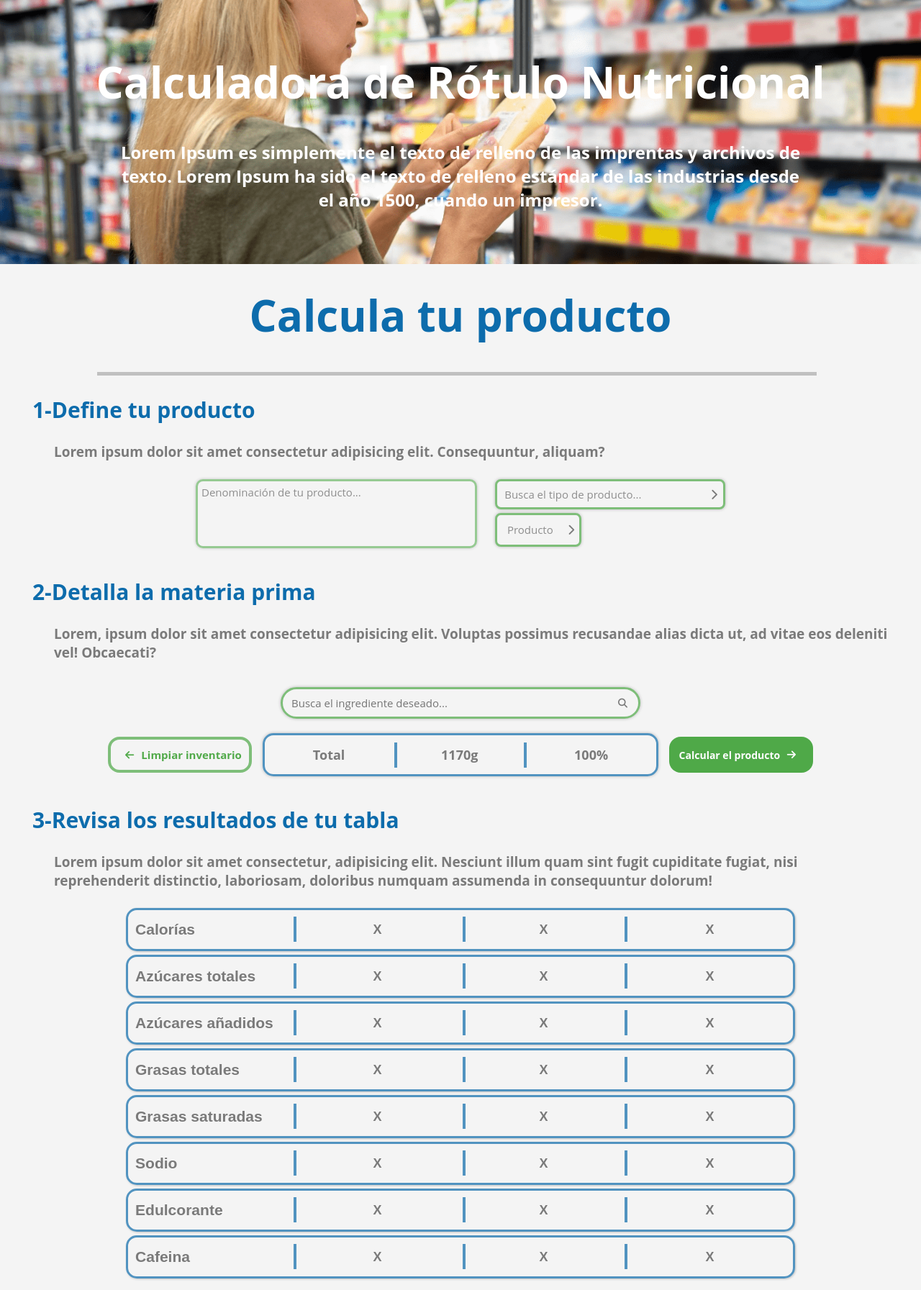
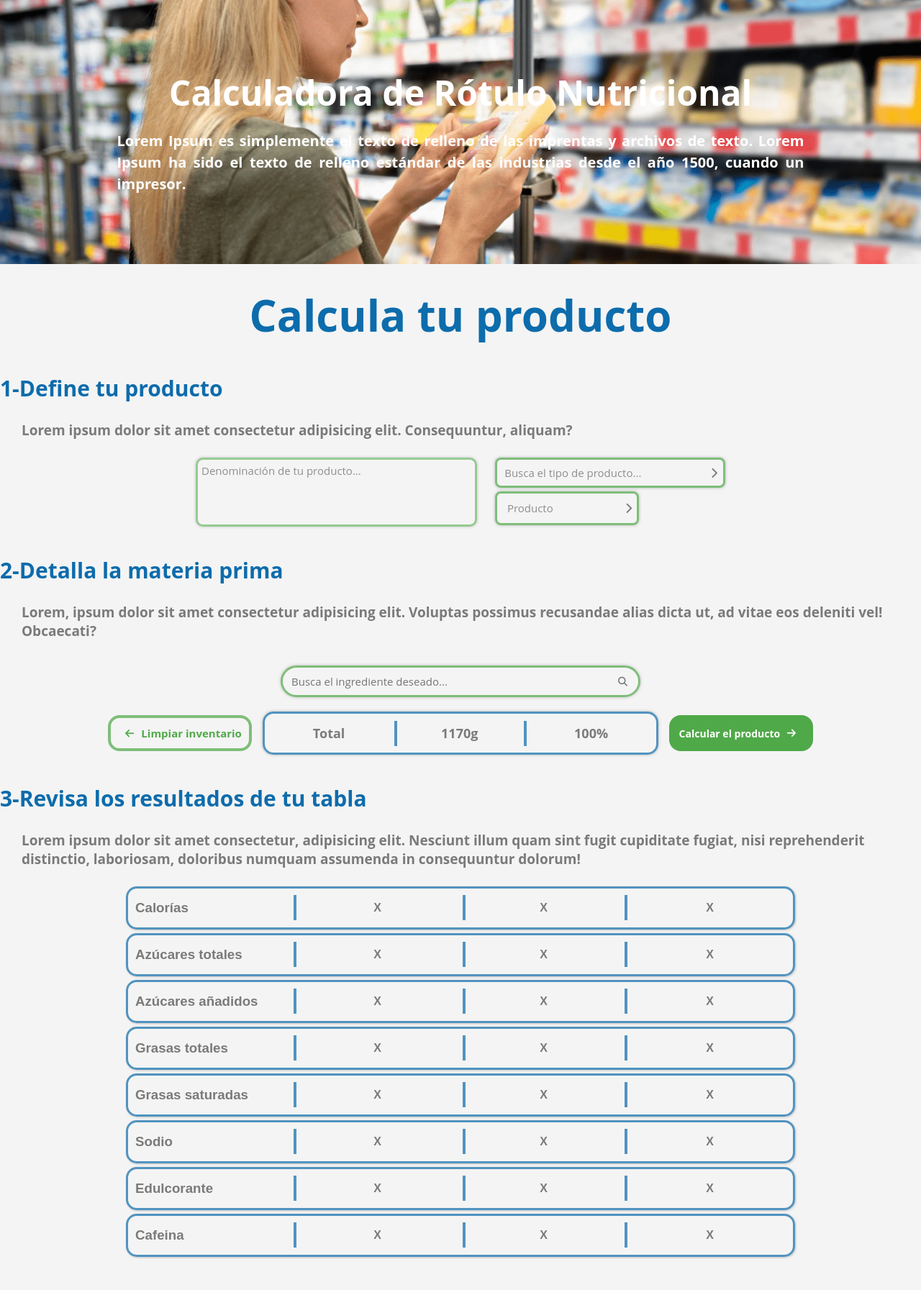
Before and after one commit to JoaquinLuciano/Proyecto_NutriCalc, a PHP site: page / in a window 1280 px wide. Shown: the part 100-1893 px from the top of the page at 72% size. Run offline with PHP 8.4, Linux system fonts and the light colour scheme; some libraries are stand-ins or nearby versions; some web fonts are replaced.

Commit message:
Corrección de errores styles.css
Se corrigió el centrado de la página debido a un article incompleto, además de agregar estilos al título de la tabla de valores

```diff
--- a/css/styles.css
+++ b/css/styles.css
@@ -76,6 +76,8 @@ h1, h2, h3, h4, h5, h6{
     width: 100%;
     display: flex;
     flex-direction: row;
+    position: relative;
+    transition: all 250ms linear;
 }
 
 .menu__option{
@@ -105,17 +107,20 @@ h1, h2, h3, h4, h5, h6{
 }
 
 .parallax__title{
-    margin-bottom: 4rem;
-    font-size: 6rem;
+    width: 70%;
+    margin-bottom: 2rem;
+    font-size: 4.8rem;
     font-weight: bold;
 }
 
 .parallax__description{
     display: block;
+    line-height: 3rem;
     max-width: 1055px;
-    font-size: 2.4rem;
+    font-size: 2rem;
     font-weight: bold;
     padding: 0 5rem;
+    text-align: justify;
 }
 
 .container__principal{
@@ -128,41 +133,51 @@ h1, h2, h3, h4, h5, h6{
 /************************************/
 
 /*****************************/
+/*****ELEMENTOS GENERALES*****/
+/*****************************/
+
+.separator{
+    width: 1000px;
+    height: 5px;
+    align-self: center;
+    background-color: #c0c0c0;
+    margin-top: 3rem;
+}
+
+/*****************************/
+/*****ELEMENTOS GENERALES*****/
+/*****************************/
+
+/*****************************/
 /*****INICIO DE SECCIONES*****/
 /*****************************/
 
-.principal__section{
-    width: 100%;
-    display: flex;
-    flex-wrap: wrap;
-    flex-direction: column;
-    align-content: center;
-}
 
 .section__title{
     display: inline-block;
     position: relative;
-    margin: 3rem 0;
+    margin-top: 3rem;
     font-size: 6rem;
     font-weight: bolder;
     color: var(--subtitle-color);
     z-index: 1;
 }
 
-.section__title::after{
-    content: '';
-    position: absolute;
-    width: 1000px;
-    height: 5px;
-    background-color: #c0c0c0;
-    top: 12rem;
-    left: 9rem;
-    right: 0rem;
-    bottom: 0rem;
+.container__content{
+    width: 100%;
+    display: flex;
+    align-items: center;
+    justify-content: center;
+}
+.content__section{
+    width: 1190px;
+    display: flex;
+    flex-wrap: wrap;
+    flex-direction: column;
+    justify-content: center;
 }
 
 .section__steps{
-    max-width: 1190px;
     text-align: start;
 }
 
@@ -248,7 +263,7 @@ h1, h2, h3, h4, h5, h6{
     display: flex;
     align-items: center;
     justify-content: space-around;
-    width: 120px;
+    width: 200px;
     margin: 5px 10px 0 10px;
     padding: 8px 0 8px 7px;
     border: 3px solid var(--input-border-color);
@@ -258,7 +273,7 @@ h1, h2, h3, h4, h5, h6{
 }
 
 .product__search{
-    width: 70px;
+    width: 150px;
     line-height: 2.5rem;
     font-family: Open sans;
     background-color: var(--transparent);
@@ -426,6 +441,27 @@ h1, h2, h3, h4, h5, h6{
 .steps__table-results{
     display: flex;
     justify-content: center;
+    align-items: center;
+    flex-direction: column;
+}
+
+.table__header{
+    width: 75%;
+    display: flex;
+    justify-content: space-between;
+    align-items: center;
+}
+
+.header__text{
+    font-size: 1.8rem;
+    font-weight: bold;
+    color: var(--text-color);
+    border-bottom: 3px solid var(--lines-color);
+    margin: 1.5rem 3rem;
+}
+
+.header__text--porcion{
+    margin-left: 10rem;
 }
 
 .table__rectangle{
@@ -440,7 +476,7 @@ h1, h2, h3, h4, h5, h6{
     grid-template-columns: 25% 75%;
     align-items: center;
     font-family: sans-serif;
-    font-size: 1.8rem;
+    font-size: 1.6rem;
     font-weight: bold;
     box-shadow: 1px 1px 3px rgb(0 0 0 / .2);
     position: relative;
@@ -602,14 +638,14 @@ input[type="checkbox"]:checked + .switch{
     flex-direction: column;
     align-items: center;
     justify-content: center;
-    margin-top: 4rem;
+    margin-top: 2rem;
 }
 
 .step-final__title{
     font-size: 3rem;
     font-weight: bold;
     color: var(--subtitle-color);
-    margin-bottom: 2.5rem;
+    margin-bottom: 2rem;
 }
 
 .step-final__description{
@@ -619,7 +655,7 @@ input[type="checkbox"]:checked + .switch{
 }
 
 .step-final__download{
-    margin: 5rem 0;
+    margin: 3rem 0;
     width: 180px;
     height: 60px;
     border-radius: 1.6rem;
```
